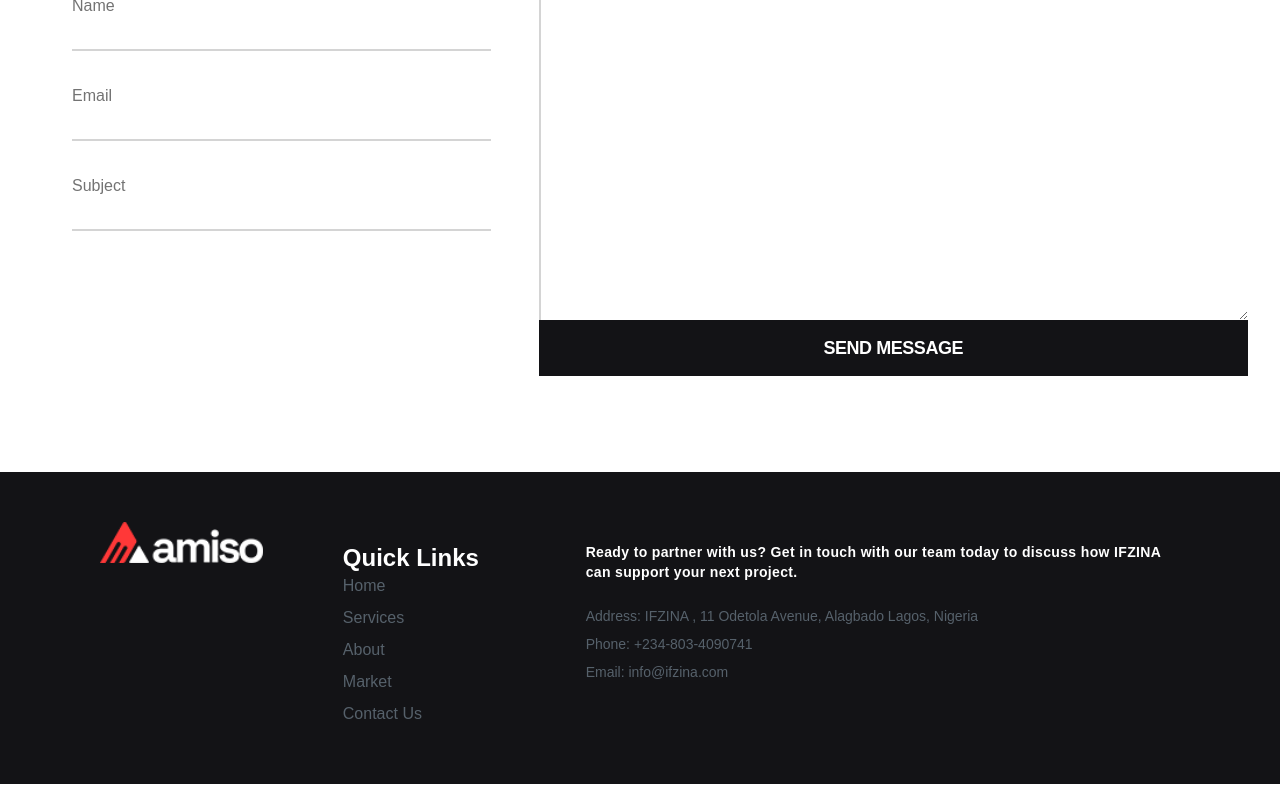
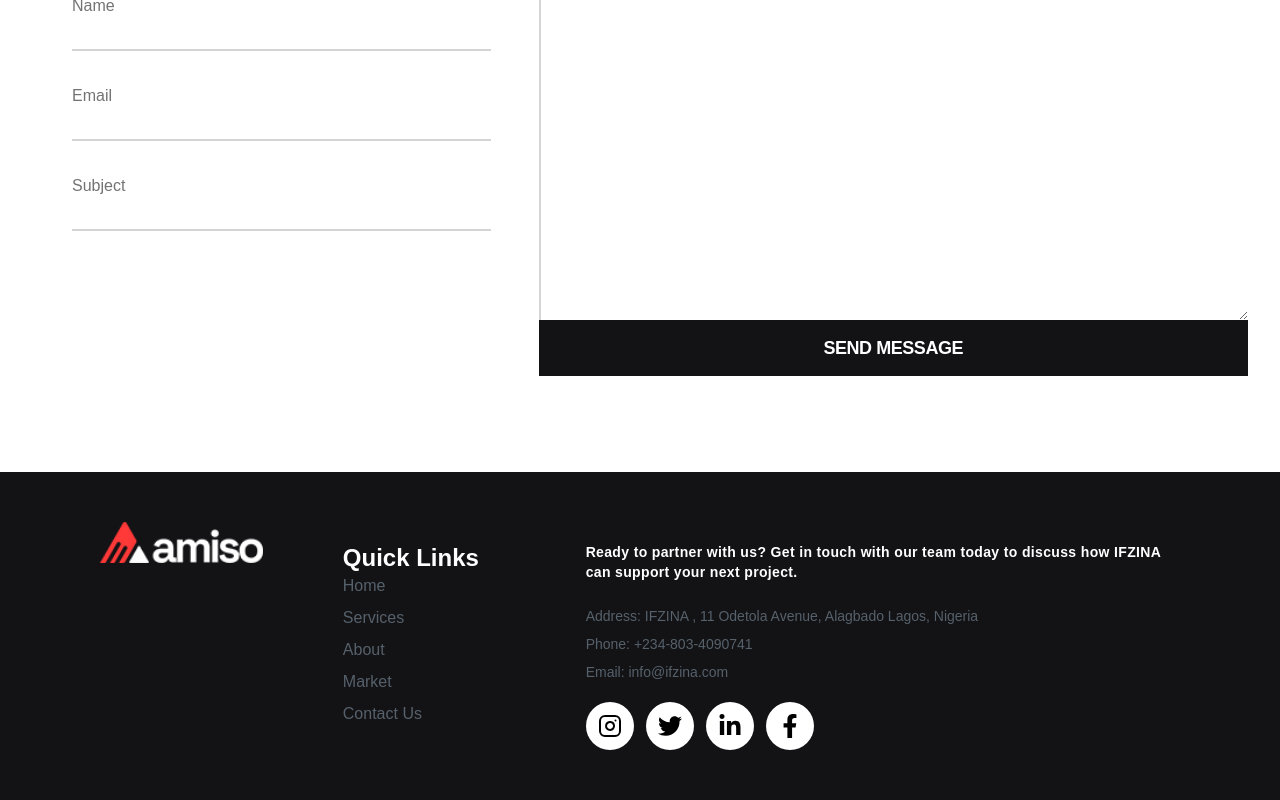
Before and after one commit to mik-max/ifzina, a Next.js app: page /contact in a window 1280 px wide. Shown: the part 711-1511 px from the top of the page. Built offline with nearby package versions, Linux system fonts and the light colour scheme.

Commit message:
added social media icons to footer

```diff
--- a/components/Contact.jsx
+++ b/components/Contact.jsx
@@ -45,7 +45,7 @@ function TextArea({ label, placeholder, ...props }) {
          id={id}
          {...props}
          placeholder={placeholder}
-         className="peer block w-full border-l-2 border-neutral-300 bg-transparent px-6 pb-4 pt-16 text-base/6 text-neutral-950  transition focus:border-neutral-400 focus:outline-none placeholder:text-neutral-950 h-72 md:h-auto  "
+         className="peer block w-full lg:border-l-2 border-neutral-300 bg-transparent px-6 pb-4 pt-16 text-base/6 text-neutral-950  transition focus:border-neutral-400 focus:outline-none placeholder:text-neutral-950 h-72 md:h-auto  "
        />
        <label
          htmlFor={id}
--- a/components/Footer/Footer.jsx
+++ b/components/Footer/Footer.jsx
@@ -3,8 +3,8 @@
 import React from "react";
 import styles from "./Footer.module.css";
 import { IoLogoWhatsapp } from "react-icons/io";
-import { FaFacebook } from "react-icons/fa";
-import { AiFillInstagram } from "react-icons/ai";
+import { FaFacebookF, FaLinkedinIn, FaTwitter } from "react-icons/fa";
+import { FiInstagram } from "react-icons/fi";
 import { BiLogoGmail } from "react-icons/bi";
 import Image from "next/image";
 import Link from "next/link";
@@ -47,7 +47,33 @@ const Footer = () => {
                     <p className="text-[#56616B]  text-sm leading-7" ><span>Phone:</span> +234-803-4090741 </p>
 
                     <p className="text-[#56616B]  text-sm leading-7"><span>Email:</span> info@ifzina.com</p>
+                    <div className="flex space-x-3 mt-4 ">
+                         <Link
+                               href="target_blank"
+                              className={` flex justify-center items-center right-4 bottom-4  w-12 rounded-full bg-white  z-50 h-12`}
+                         >
+                              <FiInstagram  color="#000" className="w-6 h-6"  />
+                         </Link>
+                         <Link
+                               href="target_blank"
+                              className={` flex justify-center items-center right-4 bottom-4  w-12 rounded-full bg-white  z-50 h-12 `}
+                         >
+                              <FaTwitter  color="#000" className="w-6 h-6"  />
+                         </Link>
+                         <Link
+                               href="target_blank"
+                              className={` flex justify-center items-center right-4 bottom-4  w-12 rounded-full bg-white  z-50 h-12`}
+                         >
+                              <FaLinkedinIn  color="#000" className="w-6 h-6"  />
+                         </Link>
+                         <Link
+                               href="target_blank"
+                              className={` flex justify-center items-center right-4 bottom-4  w-12 rounded-full bg-white  z-50 h-12`}
+                         >
+                              <FaFacebookF  color="#000" className="w-6 h-6"  />
+                         </Link>
 
+                    </div>
 
                </div>
           </div>
```
